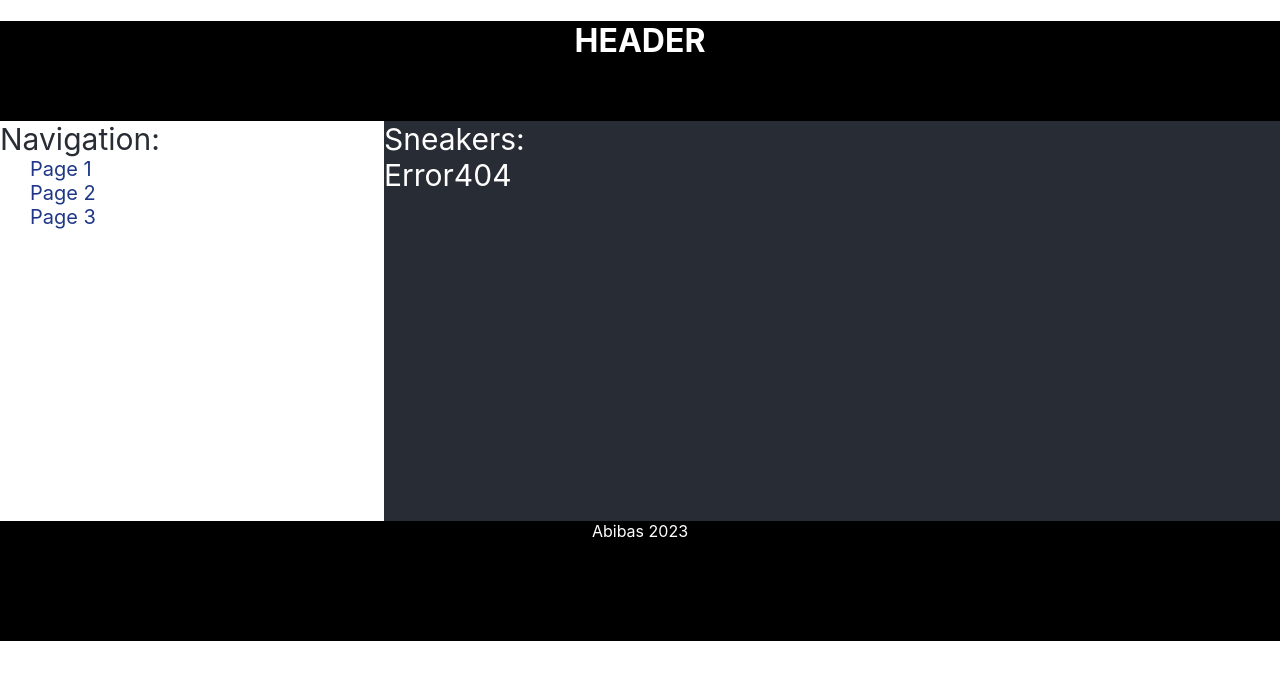
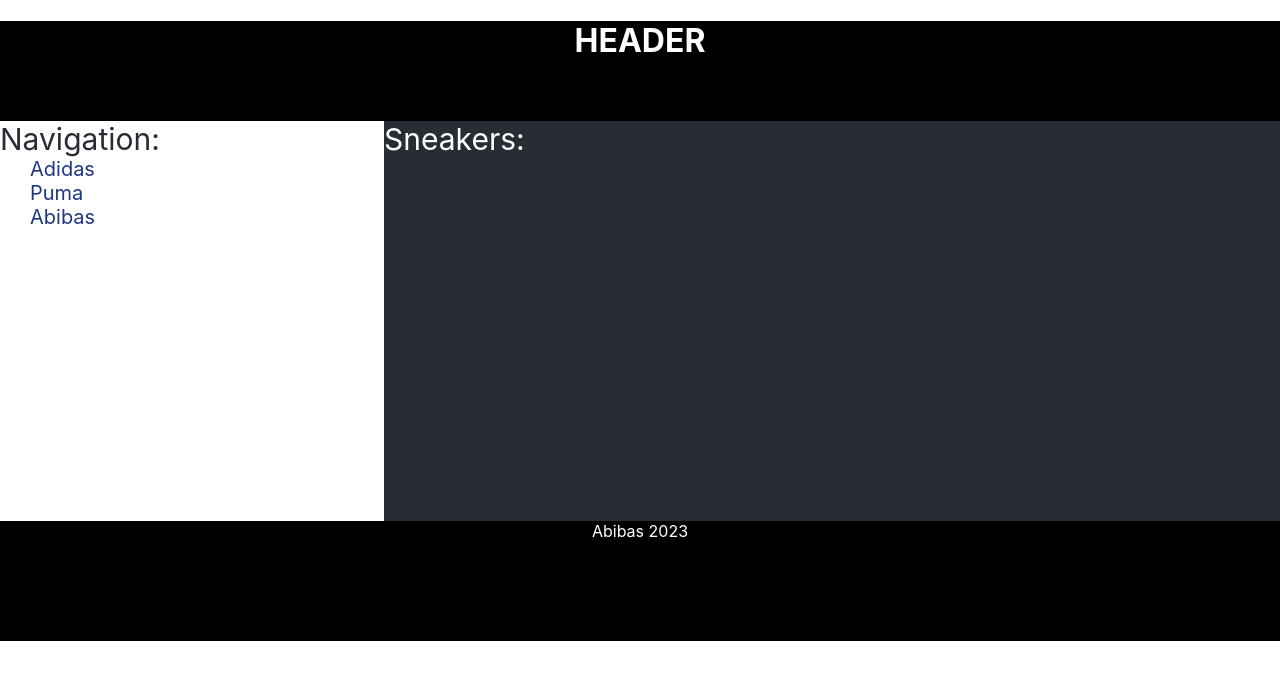
Before and after one commit to KaninGleb/Microtasks-Router-DOM, a React (Vite) app: page /page-1 in a window 1280 px wide. Before the commit this address led to /page-1#/page-1. Shown: the top 680 px of the page. Built offline with nearby package versions, Linux system fonts and the light colour scheme.

Commit message:
Paths renamed

```diff
--- a/src/App.tsx
+++ b/src/App.tsx
@@ -8,9 +8,9 @@
 
 const PATH = {
   HOME: '/',
-  PAGE1: '/page1',
-  PAGE2: '/page2',
-  PAGE3: '/page3',
+  PAGE1: '/adidas',
+  PAGE2: '/puma',
+  PAGE3: '/abibas',
   ERROR: '/page/error',
   EXCEPTIONS: '*'
 } as const;
@@ -22,14 +22,14 @@
       <S.Body>
         <S.NavContainer>
           Navigation:
-          <S.NavWrapper> <NavLink to={PATH.PAGE1}>Page 1</NavLink> </S.NavWrapper>
-          <S.NavWrapper> <NavLink to={PATH.PAGE2}>Page 2</NavLink> </S.NavWrapper>
-          <S.NavWrapper> <NavLink to={PATH.PAGE3}>Page 3</NavLink> </S.NavWrapper>
+          <S.NavWrapper> <NavLink to={PATH.PAGE1}>Adidas</NavLink> </S.NavWrapper>
+          <S.NavWrapper> <NavLink to={PATH.PAGE2}>Puma</NavLink> </S.NavWrapper>
+          <S.NavWrapper> <NavLink to={PATH.PAGE3}>Abibas</NavLink> </S.NavWrapper>
         </S.NavContainer>
         <S.Content>
           Sneakers:
           <Routes>
-            <Route path={PATH.HOME} element={ <Navigate to={"/page-1"}/> }/>
+            <Route path={PATH.HOME} element={ <Navigate to={PATH.HOME}/> }/>
 
             <Route path={PATH.PAGE1} element={<PageOne/>}/>
             <Route path={PATH.PAGE2} element={<PageTwo/>}/>
```
